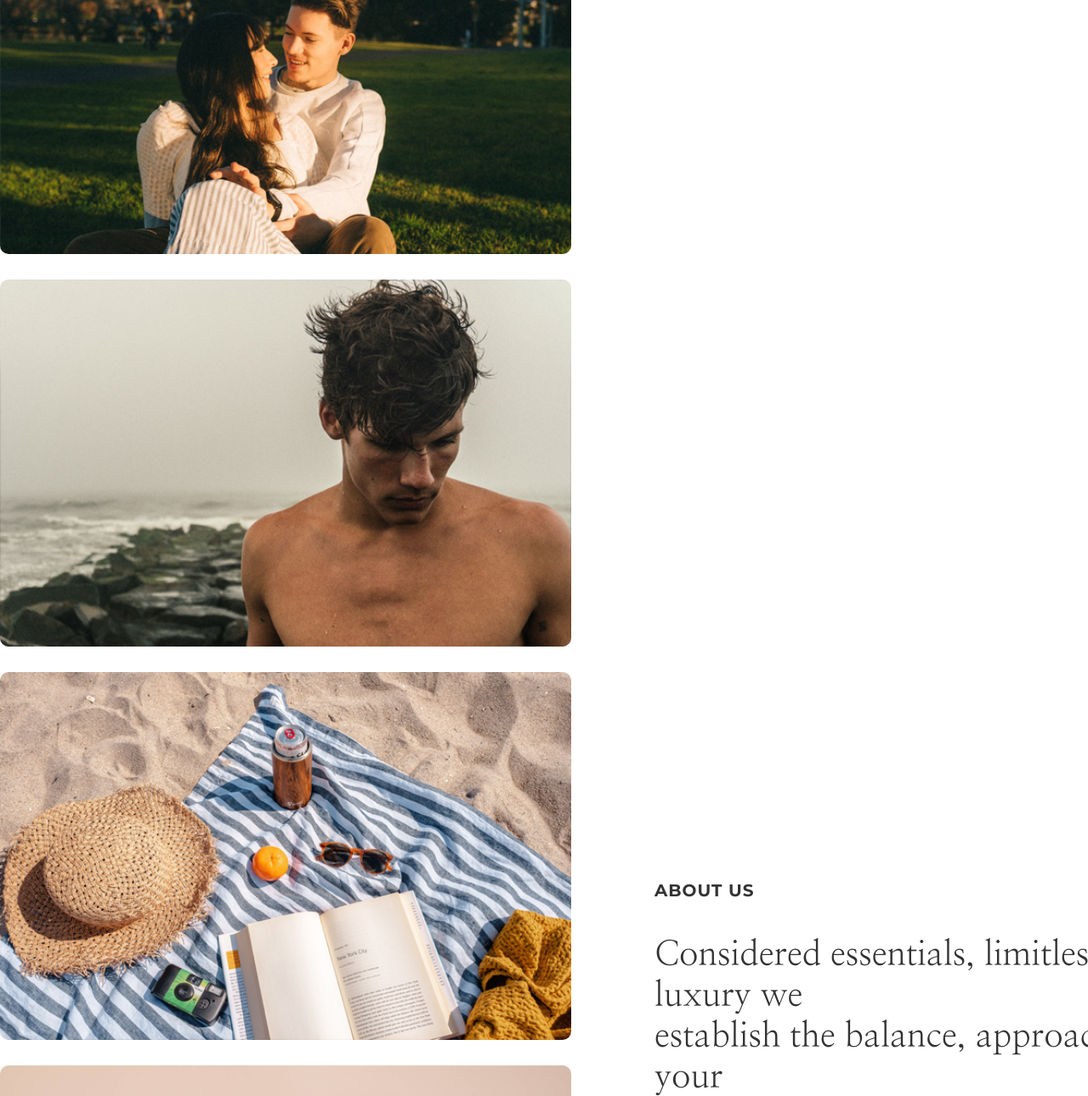
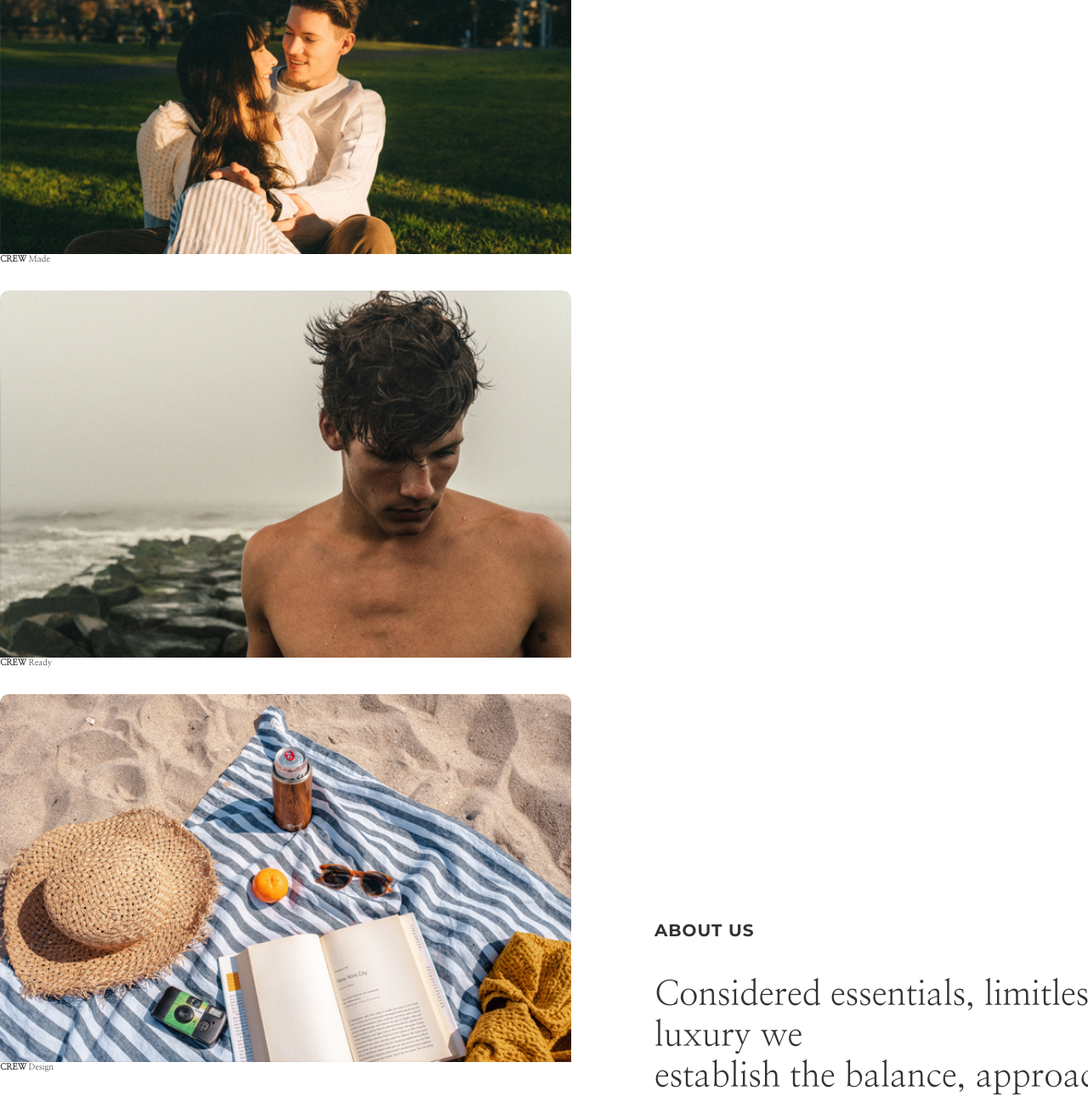
Before and after one commit to hill0ne/crew-a--la-mode, a website: page index.html in a window 1280 px wide. Shown: the part 1527-2817 px from the top of the page at 85% size. Drawn offline with nearby package versions, Linux system fonts and the light colour scheme.

Commit message:
Docs: "추가 approach 섹션 이미지 텍스트"
- 마우스 hover 효과를 위한 이미지 텍스트 삽입

```diff
--- a/index.html
+++ b/index.html
@@ -48,10 +48,22 @@
             <section class="section--approach">
                 <div class="section-approach-inner_wrap">
                     <ul class="list">
-                        <li><a href=""><img src="./assets/img/approach_1.jpg" alt="" /></a></li>
-                        <li><a href=""><img src="./assets/img/approach_2.jpg" alt="" /></a></li>
-                        <li><a href=""><img src="./assets/img/approach_3.jpg" alt="" /></a></li>
-                        <li><a href=""><img src="./assets/img/approach_4.jpg" alt="" /></a></li>
+                        <li><a href=""><img src="./assets/img/approach_1.jpg" alt="" />
+                            <span><b>CREW</b> Made</span>
+                            </a>
+                        </li>
+                        <li><a href=""><img src="./assets/img/approach_2.jpg" alt="" />
+                            <span><b>CREW</b> Ready</span>
+                            </a>
+                        </li>
+                        <li><a href=""><img src="./assets/img/approach_3.jpg" alt="" />
+                            <span><b>CREW</b> Design</span>
+                            </a>
+                        </li>
+                        <li><a href=""><img src="./assets/img/approach_4.jpg" alt="" />
+                            <span><b>CREW</b> Source</span>
+                            </a>
+                        </li>
                     </ul>
                     <div class="textwrap-fixed">
                         <div class="text_wrap">
```
